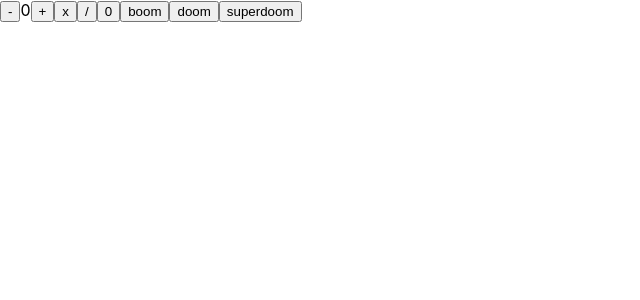
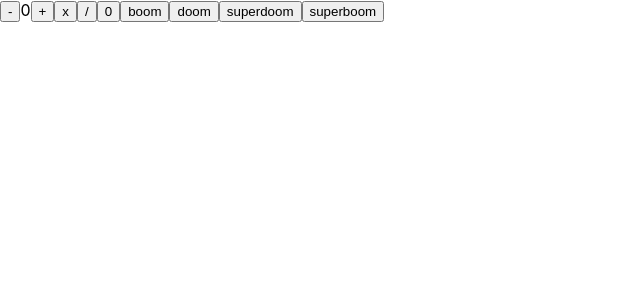
Before and after one commit to markonorth2/superapp, a React (Create React App) app in the folder client/: page /usereducer in a window 1280 px wide. Shown: the top 300 px of the page, without its empty margins (0-640 px from the left). Built offline with nearby package versions, Linux system fonts and the light colour scheme.

Commit message:
added superboom button

```diff
--- a/client/src/components/UseReducer.js
+++ b/client/src/components/UseReducer.js
@@ -18,6 +18,8 @@ function reducer(state, action) {
       return {count: state.count -10000}
     case 'superdoom':
       return {count: state.count -1000000}
+    case 'superboom':
+      return {count: state.count +1000000}
     default:
       return state
   }
@@ -49,6 +51,9 @@ function UseReducer() {
   function boom(){
     dispatch({ type: 'boom'})
   }
+  function superboom(){
+    dispatch({ type: 'superboom'})
+  }
   function divide(){
     dispatch({ type: 'divide'})
   }
@@ -58,6 +63,7 @@ function UseReducer() {
   function superdoom(){
     dispatch({ type: 'superdoom'})
   }
+
 
 
   return (
@@ -71,6 +77,8 @@ function UseReducer() {
       <button onClick={boom}>boom</button>
       <button onClick={doom}>doom</button>
       <button onClick={superdoom}>superdoom</button>
+      <button onClick={superboom}>superboom</button>
+
 
     </div>
   );
```
